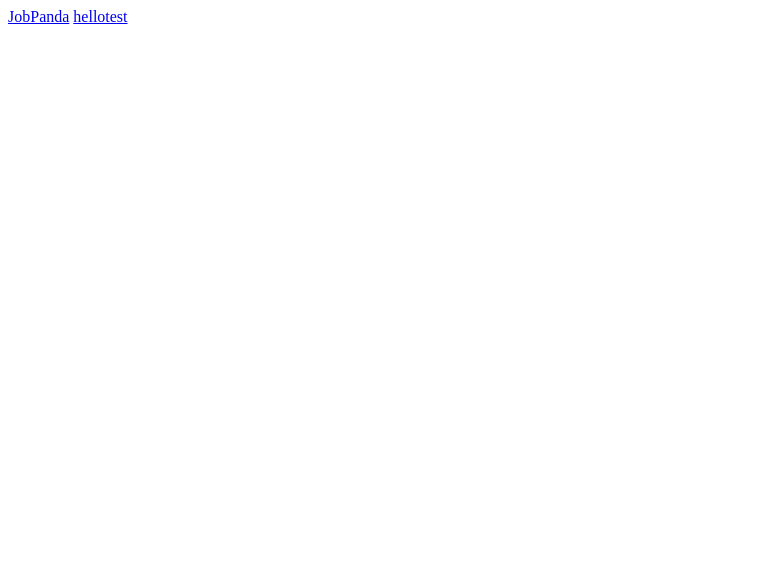
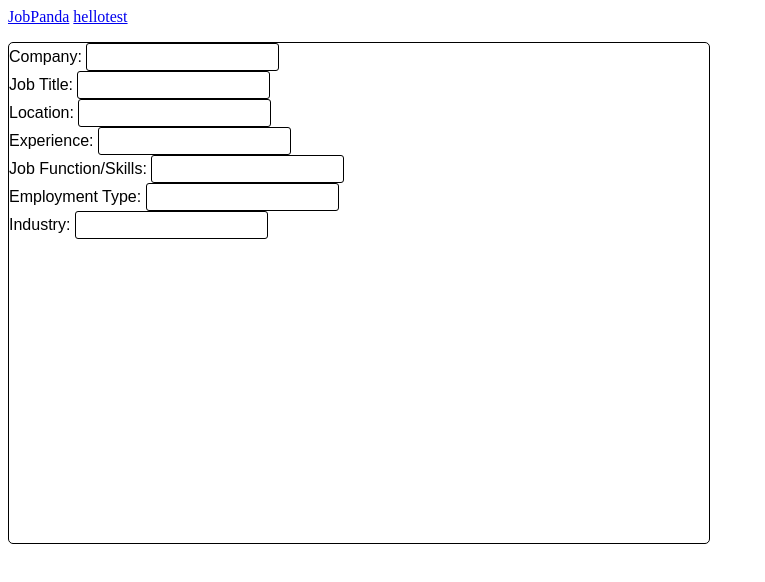
Before and after one commit to wcwung/PandaMarklet, a plain HTML site: page index.html in a window 1280 px wide. Shown: the whole page, without its empty margins (0-765 px from the left). Drawn offline with Linux system fonts and the light colour scheme.

Commit message:
test: change right to left -added simple form to index

```diff
--- a/hellotest.js
+++ b/hellotest.js
@@ -6,7 +6,7 @@
 
     /* add the css */
     myCSS  = '#my_unique_id, #my_unique_id *{font-family:Courier,"Courier New",sans-serif;color:#333;line-height:1.5em;font-size:15px;margin:0;padding:0;text-shadow:none;}';
-    myCSS += '#my_unique_id {z-index:10000;position:fixed;top:0;right:300px;background-color:#fff;}';
+    myCSS += '#my_unique_id {z-index:10000;position:fixed;top:0;left:300px;background-color:#fff;}';
     myCSS += '#my_unique_id .c {width:200px; padding:20px;}';
     myCSS += '#my_unique_id h1 {font-size:20px; margin-bottom:0.5em;color:#0080C0}';
     myCSS += '#my_unique_id p {margin-bottom:0.5em;}';
--- a/index.html
+++ b/index.html
@@ -1,6 +1,22 @@
 <!DOCTYPE html>
 <html>
   <head>
+  <style>
+  input {
+    padding: 5px 5px 5px 5px;
+    border-radius: 3px;
+    font-size: 14px;
+    border: 1px solid black;
+  }
+
+  form {
+    width: 700px;
+    height: 500px;
+    border: 1px solid black;
+    border-radius: 5px;
+    font-family: Arial;
+  }
+  </style>
   </head>
   <body>
     <a href="javascript:(function(){
@@ -16,6 +32,31 @@
     script.src = 'https://wendyleung.github.io/PandaMarklet/hellotest.js';
     document.body.appendChild(script);
     })();">hellotest</a>
+
+    <p></p>
+    <form>
+      <div>
+        Company: <input type='text'/>
+      </div>
+      <div>
+        Job Title: <input type='text'/>
+      </div>
+      <div>
+        Location: <input type='text'/>
+      </div>
+      <div>
+        Experience: <input type='text'/>
+      </div>
+      <div>
+        Job Function/Skills: <input type='text'/>
+      </div>
+      <div>
+        Employment Type: <input type='text'/>
+      </div>
+      <div>
+        Industry: <input type='text'/>
+      </div>
+    </form>
   </body>
 </html>
 
```
